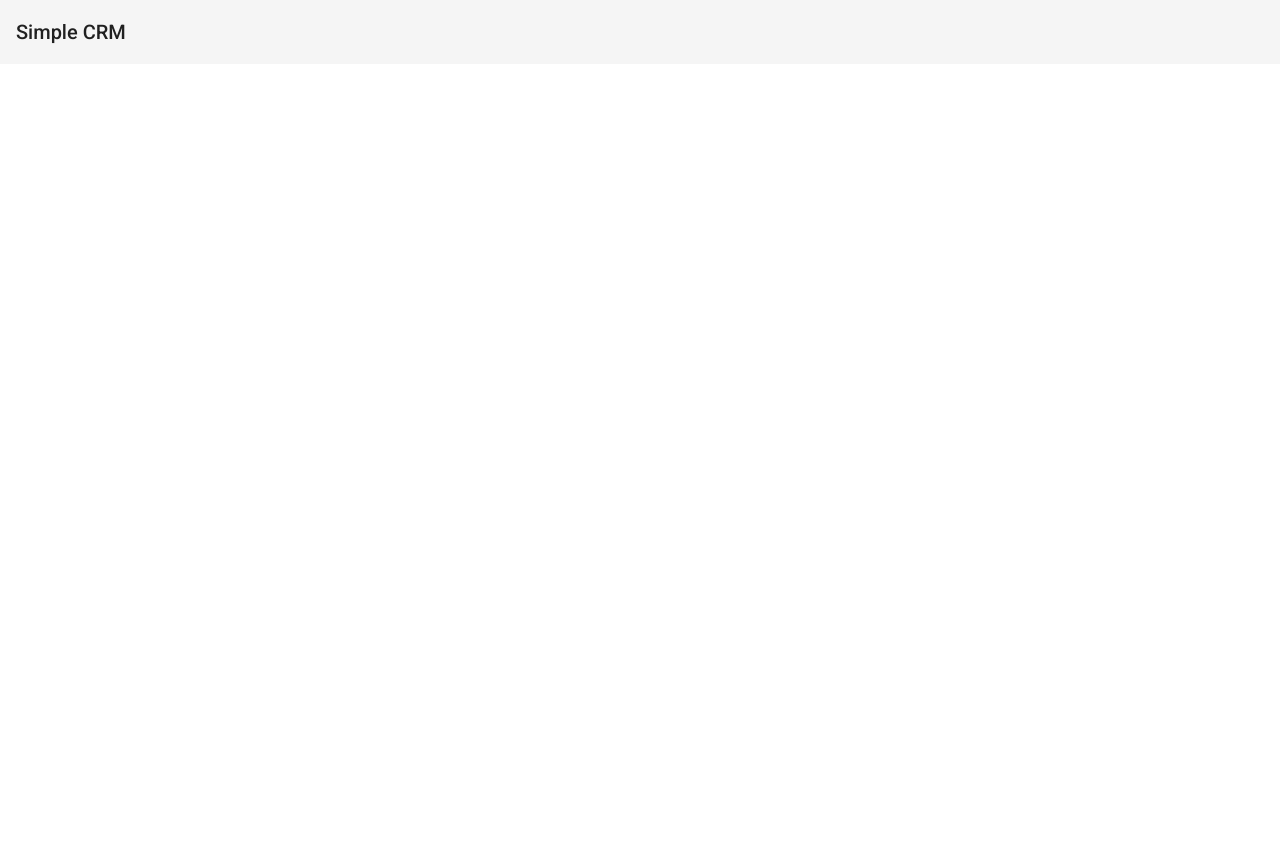
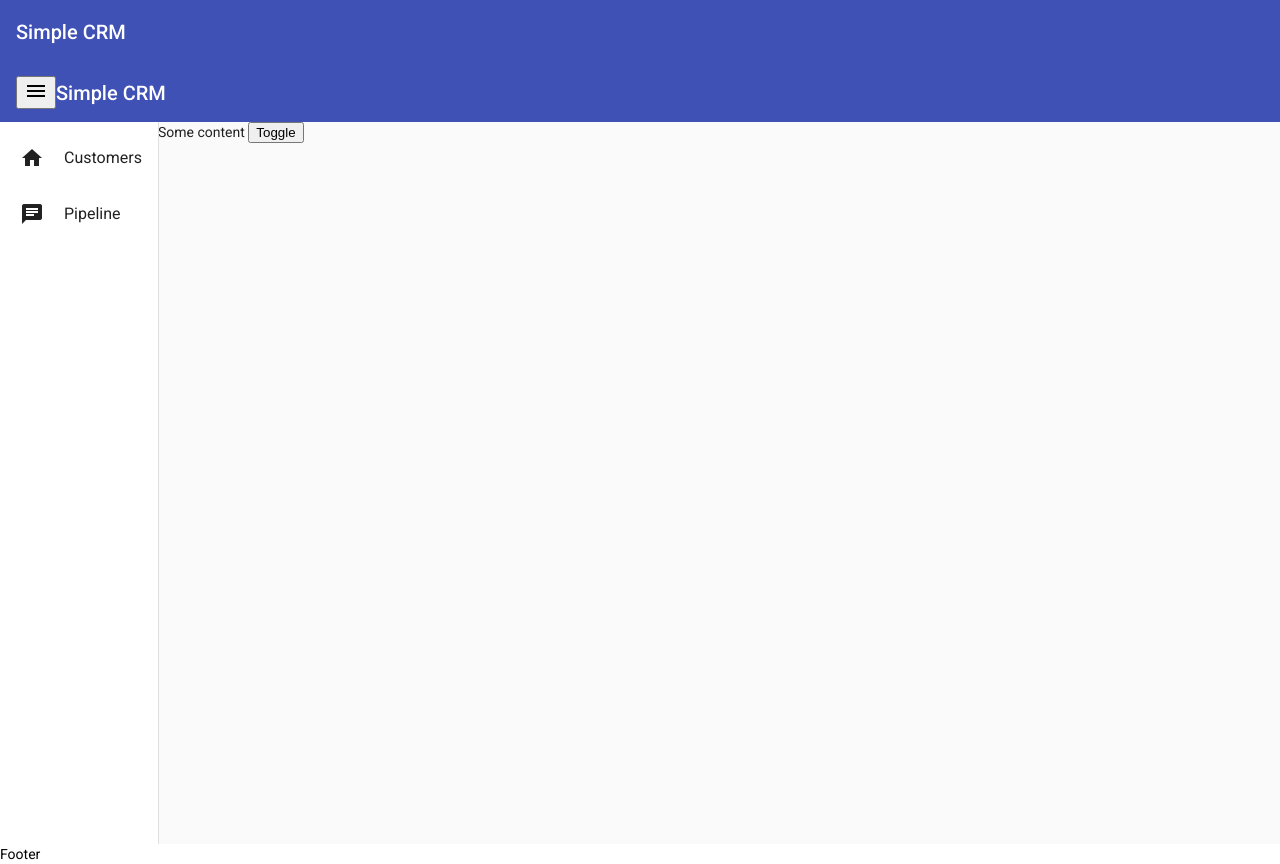
Before and after one commit to MadHattressWatson/aspnet-core-fundamentals-v3, an Angular app in the folder SimpleCrm/simple-crm-cli/: page / in a window 1280 px wide. Before the commit the page ends 800 px from the top, so only its background shows below. Built offline with nearby package versions, Linux system fonts and the light colour scheme.

Commit message:
Step 51 fixes

```diff
--- a/SimpleCrm/simple-crm-cli/src/app/app.component.html
+++ b/SimpleCrm/simple-crm-cli/src/app/app.component.html
@@ -1,3 +1,33 @@
-<mat-toolbar>
+<mat-toolbar color="primary">
 {{title}}
 </mat-toolbar>
+
+<div style="height:100vh; display:flex; flex-direction:column;">
+  <mat-toolbar color="primary">
+    <button mat-icon-button matRipple (click)="sidenav.toggle()">
+        <mat-icon>menu</mat-icon>
+    </button>
+    Simple CRM
+  </mat-toolbar>
+  <mat-sidenav-container style="flex:1 100%">
+    <mat-sidenav #sidenav [opened]="true" [mode]="'side'">
+      <mat-nav-list>
+        <a mat-list-item matRipple [style.position]="'relative'"
+          routerLinkActive="selected" [routerLink]="['.']">
+          <mat-icon matListIcon>home</mat-icon>
+          <h4 matLine>Customers</h4>
+        </a>
+        <a mat-list-item matRipple [style.position]="'relative'"
+          routerLinkActive="selected" [routerLink]="['.']">
+          <mat-icon matListIcon>chat</mat-icon>
+          <h4 matLine>Pipeline</h4>
+        </a>
+      </mat-nav-list>
+    </mat-sidenav>
+    Some content
+    <button (click)="sidenav.toggle()">Toggle</button>
+  </mat-sidenav-container>
+  <div class="footer">
+    Footer
+  </div>
+</div>
```
Also changed, not shown: SimpleCrm/simple-crm-cli/src/app/app.module.ts (+8 -1 lines).
